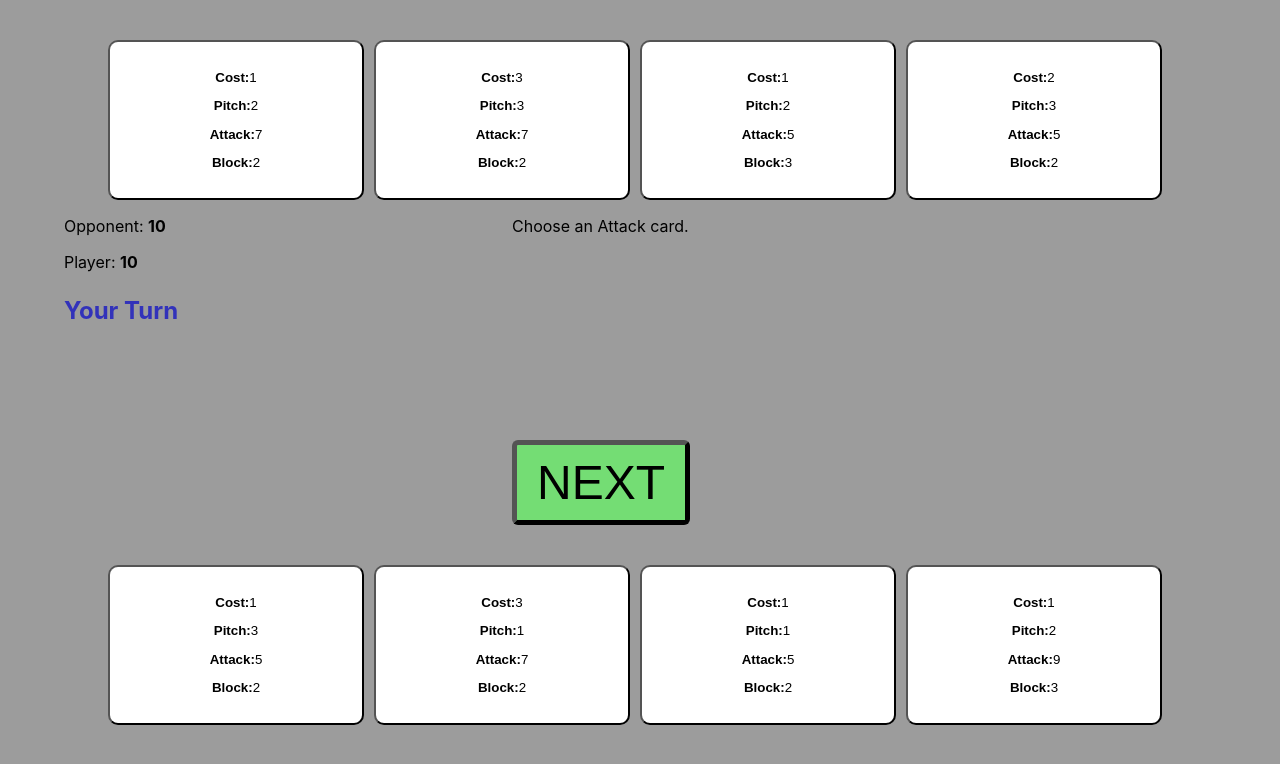
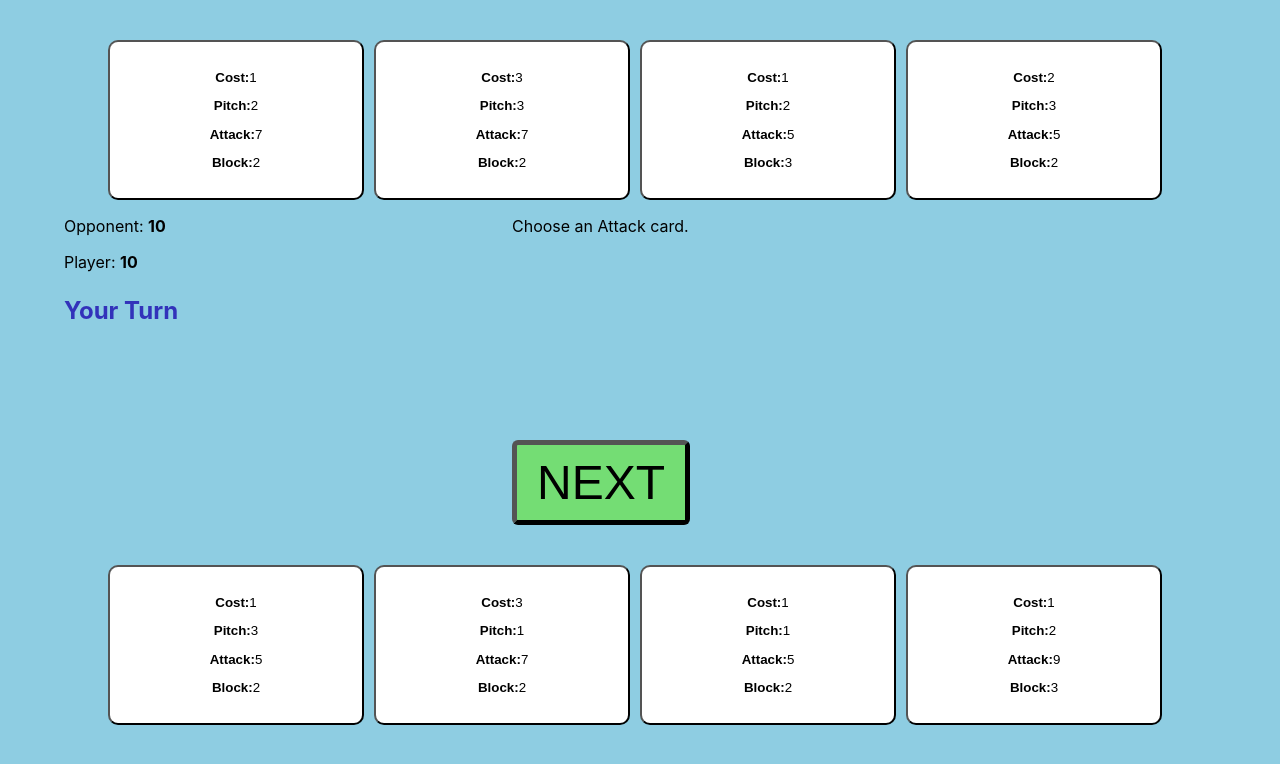
Before and after one commit to jimlee604/webdev, a React (Create React App) app in the folder play_fab/my-app/: page /game in a window 1280 px wide. Shown: the top 764 px of the page. Built offline with nearby package versions, Linux system fonts and the light colour scheme.

Commit message:
change game bg color

```diff
--- a/play_fab/my-app/src/Components/GameScreenComponent.js
+++ b/play_fab/my-app/src/Components/GameScreenComponent.js
@@ -18,7 +18,7 @@ const GameScreenComponent = () => {
     const endGame = (turnStepValue == TurnStep.PLAYER_WIN) || (turnStepValue == TurnStep.PLAYER_LOSE)
 
     return (
-        <div className="full-background-container" style={{ backgroundColor: '#9c9c9c' }}>
+        <div className="full-background-container" style={{ backgroundColor: '#8ecde2ff' }}>
             <div className='height_5vh' />
             <div className='center'>
                 <div>
```
